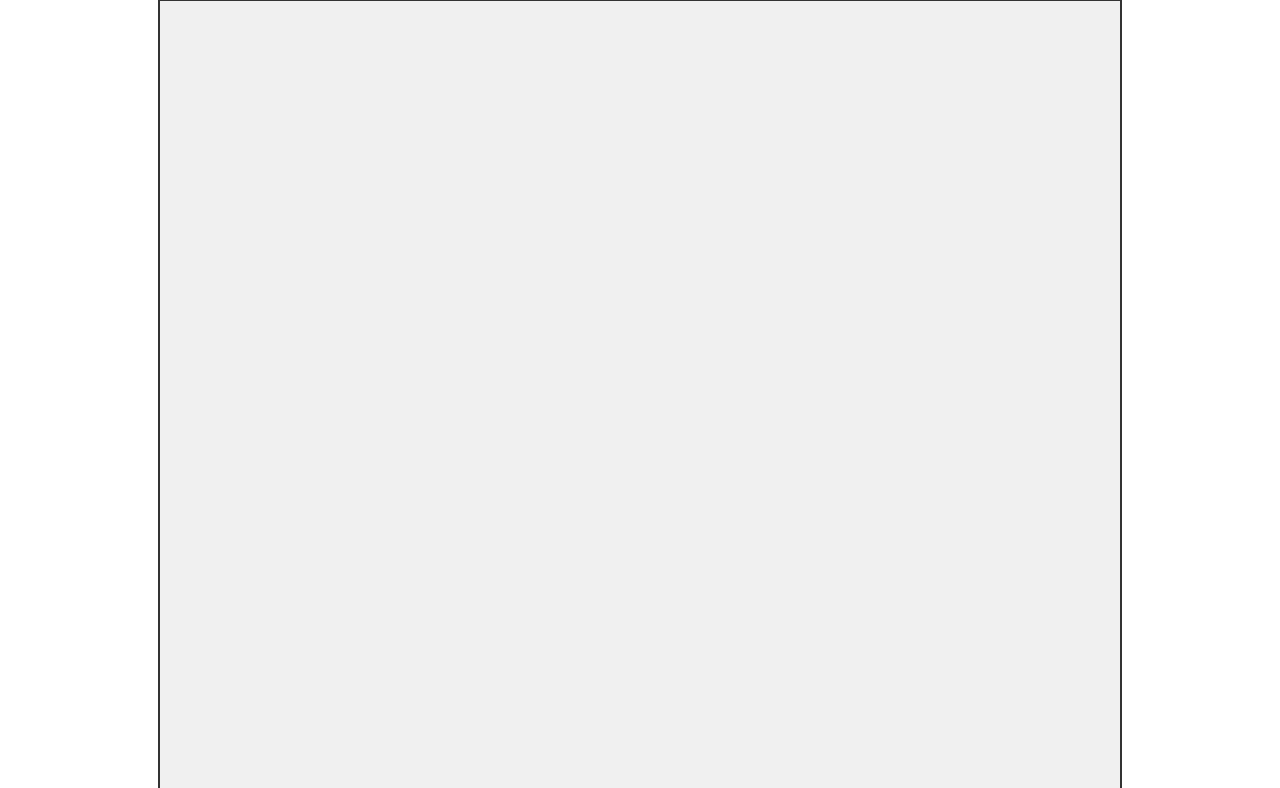
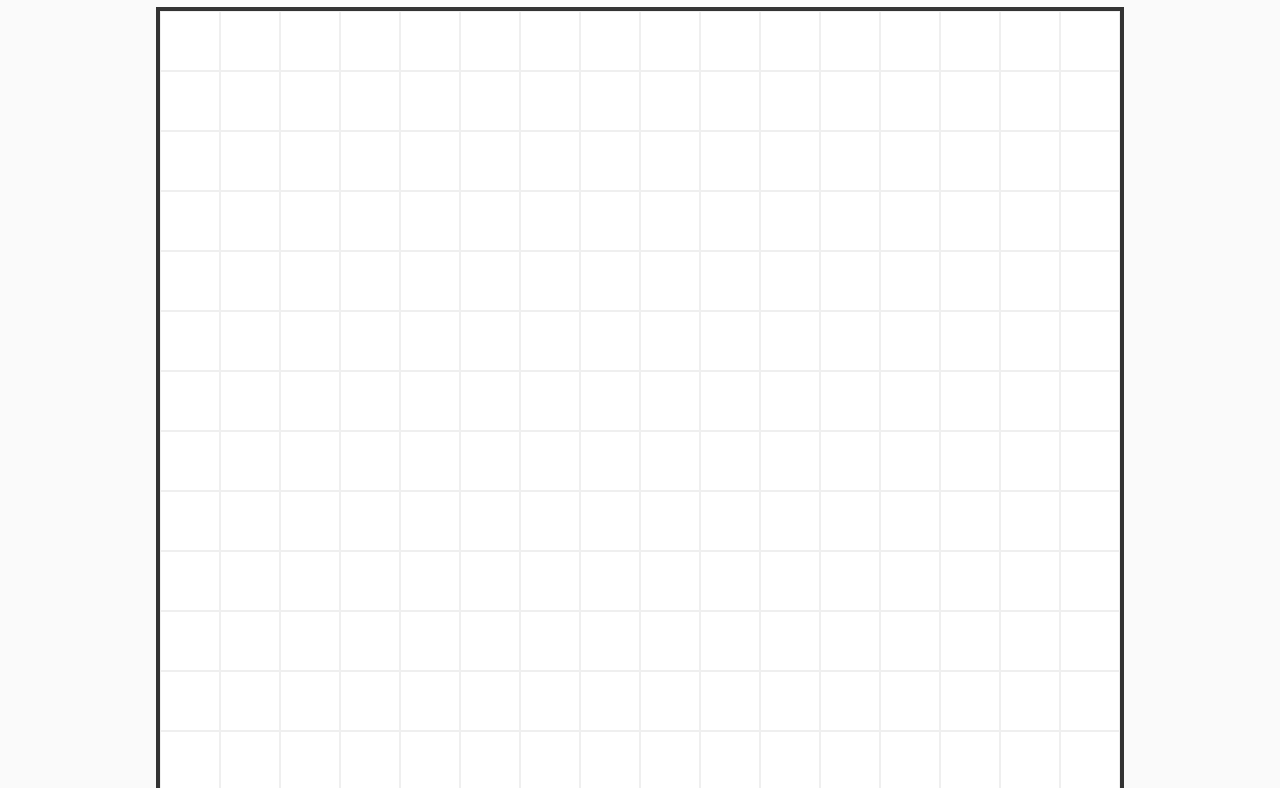
Before and after one commit to HMarsh14/odin-etch-a-sketch, a plain HTML site: page index.html in a window 1280 px wide. Shown: the part 81-869 px from the top of the page. Drawn offline with Linux system fonts and the light colour scheme.

Commit message:
feat: dynamically generate a 16x16 grid using flexbox

```diff
--- a/script.js
+++ b/script.js
@@ -1 +1,16 @@
-console.log("Javascript is successfully linked!");
+const container = document.querySelector("#container");
+
+const gridSize = 16;
+const totalSquares = gridSize * gridSize;
+
+const squareSize = 960 / gridSize;
+
+for (let i = 0; i < totalSquares; i++) {
+    const square = document.createElement("div");
+    square.classList.add("grid-item");
+    square.style.width = `${squareSize}px`;
+    square.style.height = `${squareSize}px`;
+    container.appendChild(square);
+}
+
+console.log(`Successfully created a ${gridSize}x${gridSize} grid!`);
--- a/style.css
+++ b/style.css
@@ -1,7 +1,22 @@
+body {
+    display: flex;
+    flex-direction: column;
+    align-items: center;
+    font-family: sans-serif;
+    background-color: #fafafa;
+}
+
 #container {
     width: 960px;
     height: 960px;
-    background-color: #f0f0f0;
-    margin: 0 auto;
-    border: 2px solid #333;
+    background-color: white;
+    border: 4px solid #333;
+    display: flex;
+    flex-wrap: wrap;
 }
+
+.grid-item {
+    background-color: transparent;
+    box-sizing: border-box;
+    border: 1px solid #efefef;
+}
```
